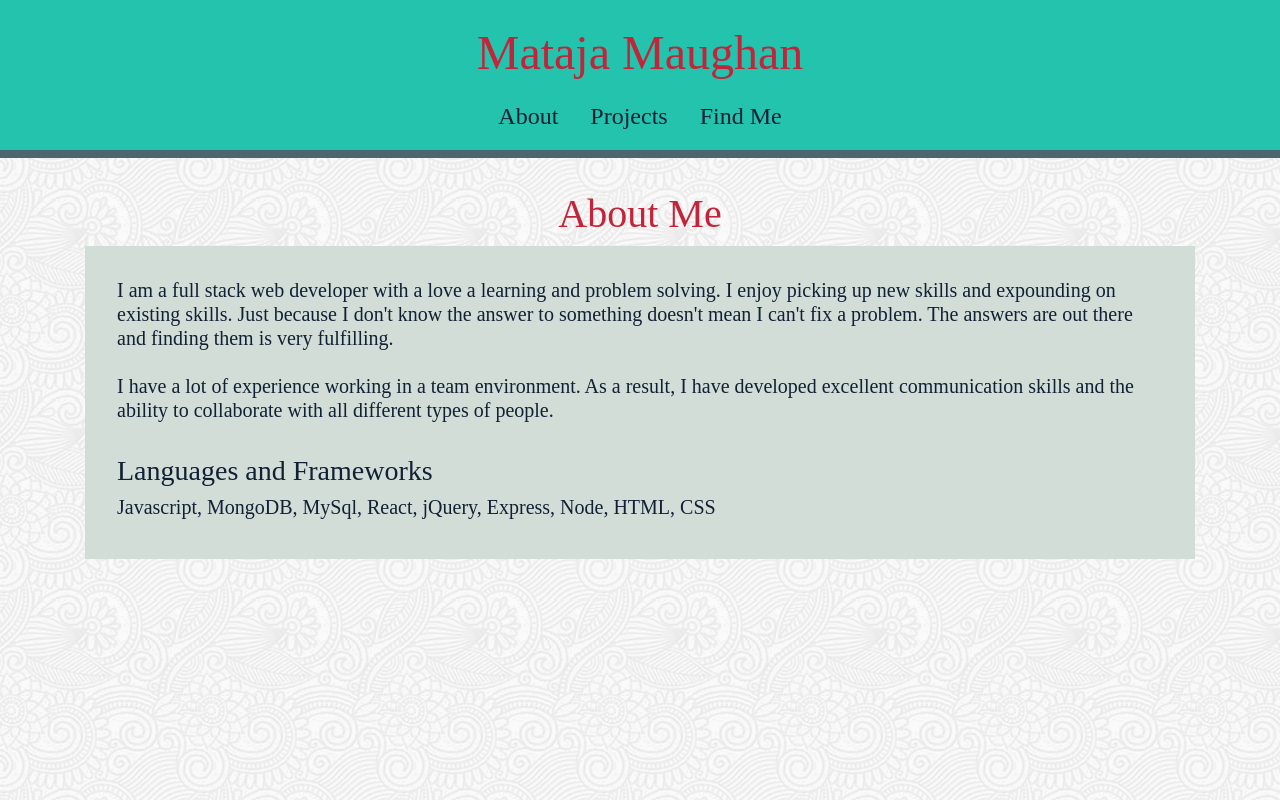
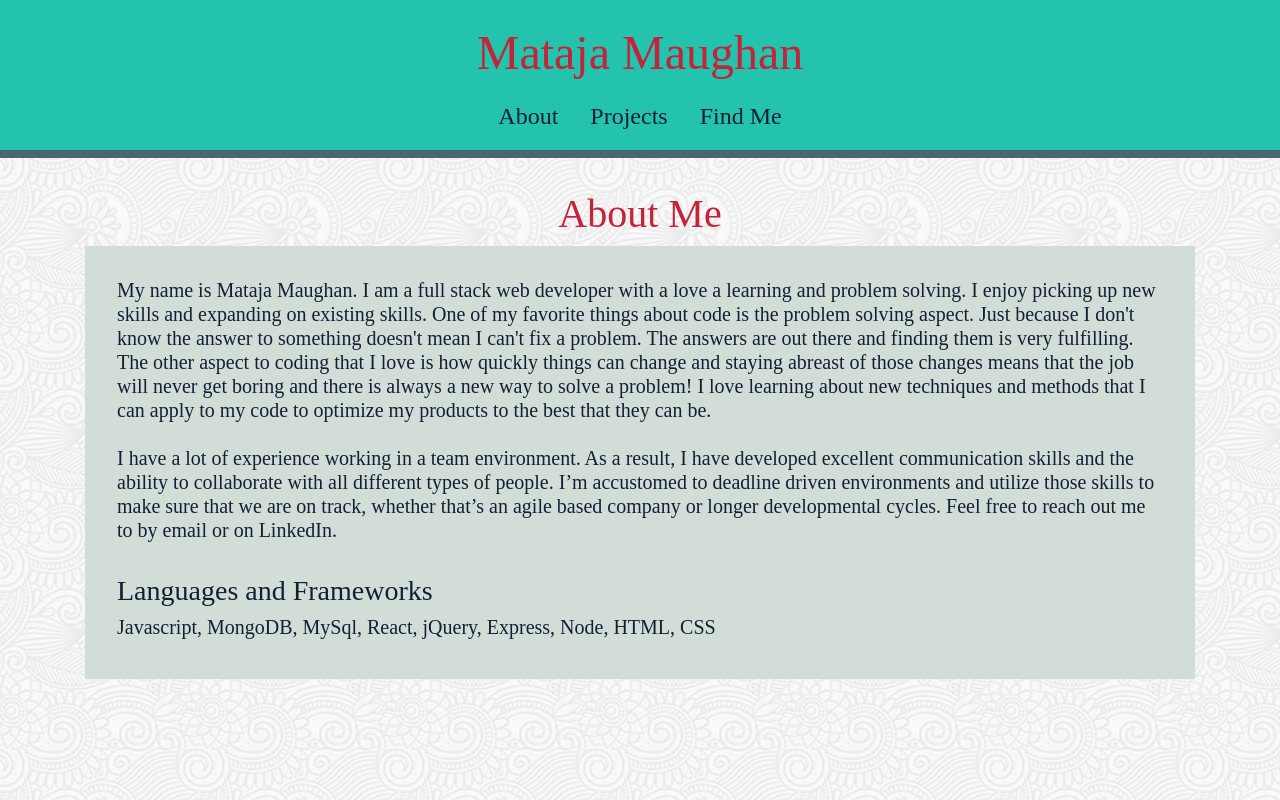
Before and after one commit to TajaMaughan/Portfolio, a React (Create React App) app: page / in a window 1280 px wide. Built offline with nearby package versions, Linux system fonts and the light colour scheme; a web font is replaced by a local one.

Commit message:
changed about me:

```diff
--- a/src/pages/About.js
+++ b/src/pages/About.js
@@ -7,7 +7,17 @@ function About() {
       <h1 className="page-header text-center">About Me</h1>
       <div className="text-container">
         <h5 className="text">
-          I am a full stack web developer with a love a learning and problem solving. I enjoy picking up new skills and expounding on existing skills. Just because I don't know the answer to something doesn't mean I can't fix a problem. The answers are out there and finding them is very fulfilling. <br /><br /> I have a lot of experience working in a team environment. As a result, I have developed excellent communication skills and the ability to collaborate with all different types of people.
+          My name is Mataja Maughan. I am a full stack web developer with a love a learning and problem solving. I enjoy
+          picking up new skills and expanding on existing skills. One of my favorite things about code is the problem
+          solving aspect. Just because I don't know the answer to something doesn't mean I can't fix a problem. The
+          answers are out there and finding them is very fulfilling. The other aspect to coding that I love is how
+          quickly things can change and staying abreast of those changes means that the job will never get boring and
+          there is always a new way to solve a problem! I love learning about new techniques and methods that I can
+          apply to my code to optimize my products to the best that they can be.
+          <br /> <br />I have a lot of experience working in a team environment. As a result, I have developed excellent
+          communication skills and the ability to collaborate with all different types of people. I’m accustomed to
+          deadline driven environments and utilize those skills to make sure that we are on track, whether that’s an
+          agile based company or longer developmental cycles. Feel free to reach out me to by email or on LinkedIn.
         </h5>
         <br />
         <h3 className="text">Languages and Frameworks</h3>
```
